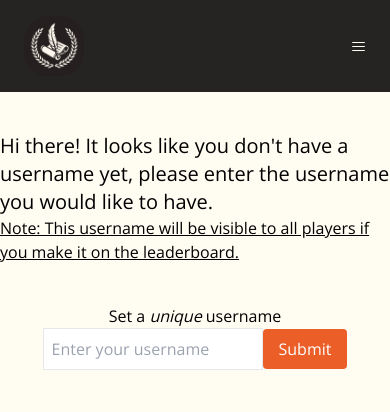
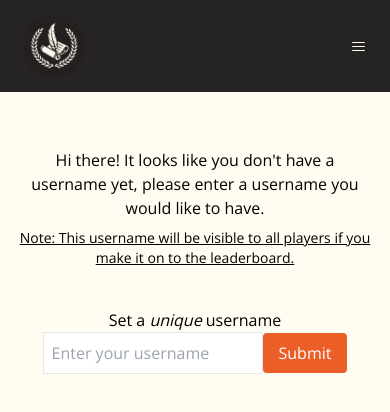
Before and after one commit to Rani-Codes/occurrence_trivia, a Next.js app in the folder occurrence_trivia/: page /set-username in a window 390 px wide. Shown: the top 412 px of the page. Built offline with nearby package versions, Linux system fonts and the light colour scheme; no server answers.

Commit message:
add responsiveness to set-username page

```diff
--- a/occurrence_trivia/app/set-username/page.tsx
+++ b/occurrence_trivia/app/set-username/page.tsx
@@ -59,9 +59,9 @@ const SetUsername = () => {
 
 
   return (
-    <div className="flex flex-col items-center justify-center my-10">
-      <h1 className="text-xl">Hi there! It looks like you don't have a username yet, please enter the username you would like to have. </h1>
-      <h4 className="underline">Note: This username will be visible to all players if you make it on the leaderboard.</h4>
+    <div className="flex flex-col items-center justify-center p-4 my-10">
+      <h1 className="text-base text-center pb-2 sm:text-xl">Hi there! It looks like you don't have a username yet, please enter a username you would like to have. </h1>
+      <h4 className="underline text-sm sm:text-base text-center ">Note: This username will be visible to all players if you make it on to the leaderboard.</h4>
       <h2 className="mt-10">Set a <em>unique</em> username</h2>
       <form onSubmit={handleSubmit}>
         <input
@@ -75,7 +75,7 @@ const SetUsername = () => {
           Submit
         </button>
       </form>
-      {error && <p className="text-red-500 mt-2">{error}</p>}
+      {error && <p className="text-red-500 mt-2 text-center">{error}</p>}
     </div>
   );
 };
```
